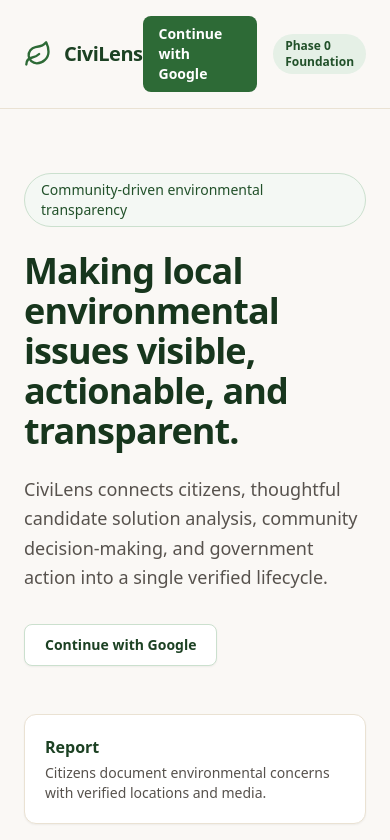
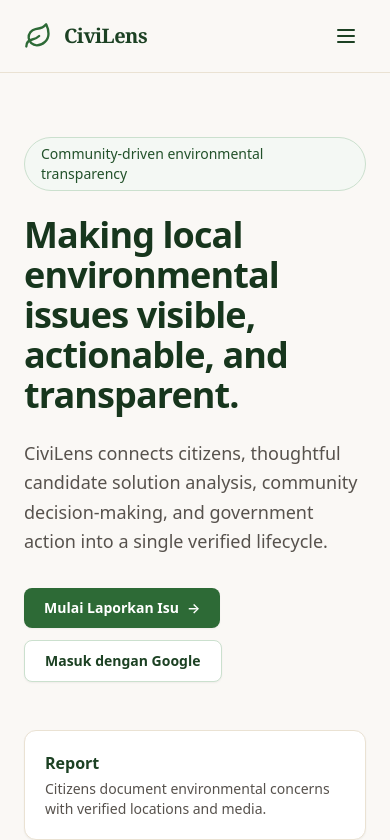
Before and after one commit to YuZann81/civilens-web, a Next.js app: page / in a window 390 px wide. Shown: the top 840 px of the page. Built offline with nearby package versions, Linux system fonts and the light colour scheme; no server answers.

Commit message:
feat(landing): add navbar auth navigation

```diff
--- a/src/app/page.tsx
+++ b/src/app/page.tsx
@@ -1,18 +1,21 @@
 "use client";
 
+import React, { useState } from "react";
+import Link from "next/link";
 import { useAuth } from "@/lib/auth/auth-context";
 import { getGoogleOAuthUrl } from "@/lib/api/client";
 
 export default function HomePage() {
   const { user, status, logout } = useAuth();
   const googleAuthUrl = getGoogleOAuthUrl();
+  const [mobileMenuOpen, setMobileMenuOpen] = useState(false);
 
   return (
     <div className="flex min-h-screen flex-col bg-[#faf8f5] text-[#2c2926]">
       {/* Header / Brand */}
-      <header className="border-b border-[#eae2d3] bg-[#faf8f5]/90 backdrop-blur-xs sticky top-0 z-10">
+      <header className="border-b border-[#eae2d3] bg-[#faf8f5]/90 backdrop-blur-xs sticky top-0 z-20">
         <div className="mx-auto flex max-w-6xl items-center justify-between px-6 py-4">
-          <div className="flex items-center gap-3">
+          <Link href="/" className="flex items-center gap-3 transition-opacity hover:opacity-90">
             <svg
               className="h-7 w-7 text-[#2d6a36]"
               viewBox="0 0 24 24"
@@ -26,45 +29,161 @@
               <path d="M11 20A7 7 0 0 1 9.8 6.1C15.5 5 17 4.48 19 2c1 2 2 4.18 2 8 0 5.5-4.78 10-10 10Z" />
               <path d="M2 21c0-3 1.85-5.36 5.08-6C9.5 14.52 12 13 13 12" />
             </svg>
-            <span className="text-xl font-bold tracking-tight text-[#1c4123]">
+            <span
+              className="text-xl font-bold tracking-tight text-[#1c4123] font-serif"
+              style={{ fontFamily: "Georgia, serif" }}
+            >
               CiviLens
             </span>
-          </div>
+          </Link>
 
-          <div className="flex items-center gap-4">
+          {/* Desktop Nav Actions */}
+          <div className="hidden md:flex items-center gap-4">
             {status === "loading" && (
-              <span className="text-xs text-[#57524d]">Checking authentication...</span>
+              <span className="text-xs text-[#57524d]">Memeriksa autentikasi...</span>
             )}
 
             {status === "authenticated" && user && (
               <div className="flex items-center gap-3">
                 <span className="text-xs font-medium text-[#1c4123]">
-                  Signed in as <strong className="font-semibold">{user.name}</strong> ({user.role})
+                  Masuk sebagai <strong className="font-semibold">{user.name}</strong> ({user.role})
                 </span>
                 <button
                   type="button"
                   onClick={() => void logout()}
                   className="rounded-lg border border-[#cbe0ce] bg-white px-3 py-1.5 text-xs font-semibold text-[#1c4123] transition hover:bg-[#f4f8f4] focus-visible:outline-2 focus-visible:outline-offset-2 focus-visible:outline-[#2d6a36]"
                 >
-                  Logout
+                  Keluar
                 </button>
               </div>
             )}
 
             {(status === "unauthenticated" || status === "error") && (
-              <a
-                href={googleAuthUrl}
-                className="inline-flex items-center gap-2 rounded-lg bg-[#2d6a36] px-4 py-2 text-sm font-semibold text-white transition hover:bg-[#22512a] focus-visible:outline-2 focus-visible:outline-offset-2 focus-visible:outline-[#2d6a36]"
+              <div className="flex items-center gap-3">
+                <Link
+                  href="/login"
+                  className="px-3 py-2 text-sm font-semibold text-[#1c4123] transition hover:text-[#2d6a36] focus-visible:outline-2 focus-visible:outline-offset-2 focus-visible:outline-[#2d6a36]"
                 >
-                Continue with Google
-              </a>
+                  Masuk
+                </Link>
+                <Link
+                  href="/register"
+                  className="inline-flex items-center gap-2 rounded-lg bg-[#2d6a36] px-4 py-2 text-sm font-semibold text-white transition hover:bg-[#22512a] shadow-xs focus-visible:outline-2 focus-visible:outline-offset-2 focus-visible:outline-[#2d6a36]"
+                >
+                  Daftar
+                </Link>
+              </div>
             )}
 
             <span className="rounded-full bg-[#e5f0e6] px-3 py-1 text-xs font-semibold text-[#22512a]">
               Phase 0 Foundation
             </span>
           </div>
+
+          {/* Mobile Hamburger Toggle Button */}
+          <div className="flex md:hidden items-center gap-2">
+            <button
+              type="button"
+              onClick={() => setMobileMenuOpen(!mobileMenuOpen)}
+              className="p-2 rounded-lg text-[#1c4123] hover:bg-[#f4f8f4] transition-colors focus-visible:outline-2 focus-visible:outline-[#2d6a36]"
+              aria-label={mobileMenuOpen ? "Tutup menu" : "Buka menu"}
+              aria-expanded={mobileMenuOpen}
+            >
+              {mobileMenuOpen ? (
+                <svg
+                  width="24"
+                  height="24"
+                  viewBox="0 0 24 24"
+                  fill="none"
+                  stroke="currentColor"
+                  strokeWidth="2"
+                  strokeLinecap="round"
+                  strokeLinejoin="round"
+                >
+                  <line x1="18" y1="6" x2="6" y2="18" />
+                  <line x1="6" y1="6" x2="18" y2="18" />
+                </svg>
+              ) : (
+                <svg
+                  width="24"
+                  height="24"
+                  viewBox="0 0 24 24"
+                  fill="none"
+                  stroke="currentColor"
+                  strokeWidth="2"
+                  strokeLinecap="round"
+                  strokeLinejoin="round"
+                >
+                  <line x1="4" y1="12" x2="20" y2="12" />
+                  <line x1="4" y1="6" x2="20" y2="6" />
+                  <line x1="4" y1="18" x2="20" y2="18" />
+                </svg>
+              )}
+            </button>
           </div>
+        </div>
+
+        {/* Mobile Dropdown Drawer */}
+        {mobileMenuOpen && (
+          <div className="md:hidden border-t border-[#eae2d3] bg-[#faf8f5] px-6 py-4 space-y-3">
+            {status === "loading" && (
+              <p className="text-xs text-[#57524d]">Memeriksa autentikasi...</p>
+            )}
+
+            {status === "authenticated" && user && (
+              <div className="space-y-3">
+                <div className="rounded-lg bg-[#f4f8f4] p-3 border border-[#cbe0ce]">
+                  <p className="text-xs text-[#57524d]">Masuk sebagai:</p>
+                  <p className="text-sm font-semibold text-[#1c4123]">{user.name}</p>
+                  <p className="text-xs text-[#22512a] capitalize">Peran: {user.role}</p>
+                </div>
+                <button
+                  type="button"
+                  onClick={() => {
+                    setMobileMenuOpen(false);
+                    void logout();
+                  }}
+                  className="w-full text-center rounded-lg border border-[#cbe0ce] bg-white py-2 text-sm font-semibold text-[#1c4123] transition hover:bg-[#f4f8f4]"
+                >
+                  Keluar
+                </button>
+              </div>
+            )}
+
+            {(status === "unauthenticated" || status === "error") && (
+              <div className="flex flex-col gap-2 pt-1">
+                <Link
+                  href="/login"
+                  onClick={() => setMobileMenuOpen(false)}
+                  className="w-full text-center rounded-lg border border-[#cbe0ce] bg-white py-2.5 text-sm font-semibold text-[#1c4123] transition hover:bg-[#f4f8f4]"
+                >
+                  Masuk
+                </Link>
+                <Link
+                  href="/register"
+                  onClick={() => setMobileMenuOpen(false)}
+                  className="w-full text-center rounded-lg bg-[#2d6a36] py-2.5 text-sm font-semibold text-white transition hover:bg-[#22512a] shadow-xs"
+                >
+                  Daftar
+                </Link>
+                <a
+                  href={googleAuthUrl}
+                  onClick={() => setMobileMenuOpen(false)}
+                  className="w-full text-center rounded-lg border border-[#cbe0ce] bg-white py-2 text-xs font-medium text-[#57524d] flex items-center justify-center gap-2 transition hover:bg-[#f4f8f4]"
+                >
+                  <span>Masuk dengan Google</span>
+                </a>
+              </div>
+            )}
+
+            <div className="pt-2 border-t border-[#eae2d3] flex justify-between items-center">
+              <span className="text-xs text-[#8c857e]">CiviLens Platform</span>
+              <span className="rounded-full bg-[#e5f0e6] px-2.5 py-0.5 text-[11px] font-semibold text-[#22512a]">
+                Phase 0 Foundation
+              </span>
+            </div>
+          </div>
+        )}
       </header>
 
       {/* Main Content */}
@@ -89,12 +208,21 @@
                 <span>Welcome back, {user.name}. You are authenticated as {user.role}.</span>
               </div>
             ) : (
+              <div className="flex flex-wrap items-center gap-3">
+                <Link
+                  href="/register"
+                  className="inline-flex items-center gap-2 rounded-lg bg-[#2d6a36] px-5 py-2.5 text-sm font-semibold text-white shadow-xs transition hover:bg-[#22512a] focus-visible:outline-2 focus-visible:outline-offset-2 focus-visible:outline-[#2d6a36]"
+                >
+                  <span>Mulai Laporkan Isu</span>
+                  <span>&rarr;</span>
+                </Link>
                 <a
                   href={googleAuthUrl}
                   className="inline-flex items-center gap-2 rounded-lg border border-[#cbe0ce] bg-white px-5 py-2.5 text-sm font-semibold text-[#1c4123] shadow-xs transition hover:bg-[#f4f8f4] focus-visible:outline-2 focus-visible:outline-offset-2 focus-visible:outline-[#2d6a36]"
                 >
-                <span>Continue with Google</span>
+                  <span>Masuk dengan Google</span>
                 </a>
+              </div>
             )}
           </div>
 
```
Also changed, not shown: 1 other file (tests, documents, lock files or other folders). Lines whose indentation alone changed are shown as unchanged.
